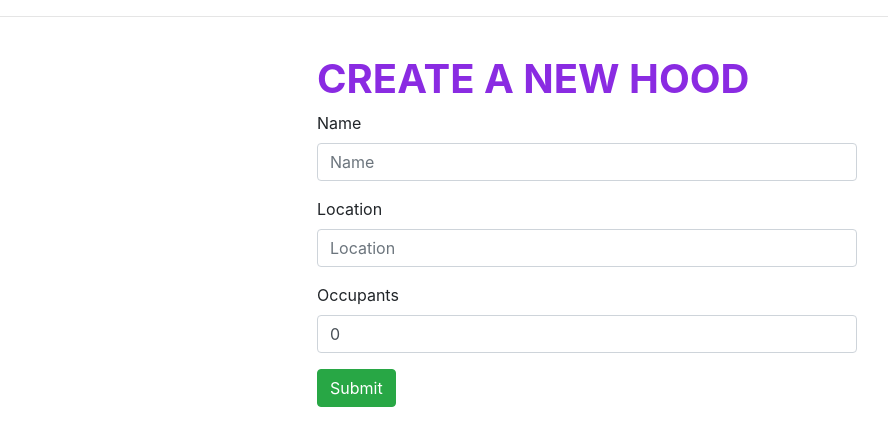
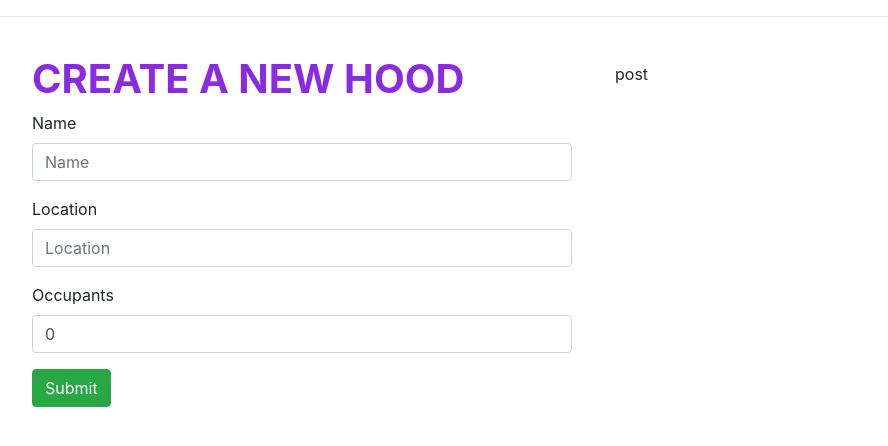
Before and after one commit to BeatriceWambui/my-neighbourhood, a Django app: page /hoods/ in a window 1280 px wide. Shown: the part 66-512 px from the top of the page, without its empty margins (53-941 px from the left). Run offline with Django 3.2, Linux system fonts and the light colour scheme; data that the repository does not hold is empty; some libraries are stand-ins or nearby versions.

Commit message:
style the index page and display the posts in the upload template

```diff
--- a/neighbour/templates/blueprint/upload.html
+++ b/neighbour/templates/blueprint/upload.html
@@ -5,22 +5,17 @@
 
 <div class="container" style="margin-top:3%">
     <div class="row">
-    <div class="col-md-3"></div>
-    <div class="col-md-6"  >
+      <div class="col-md-6"  >
         <h1><b> CREATE A NEW HOOD </b></h1>
     <form action="{% url 'neighbourhood' %}" method="POST" enctype="multipart/form-data">
         {% csrf_token %}
         {% bootstrap_form form layout='inline' %}
         <input class="btn btn-success" value="Submit" type="submit">
 
-    </form>
-    </div>
-
-    <div class="col-md-3" style="padding-bottom:27.6%"></div>
-    </div>
-    <div class="card-columns">
+    </form> <br>
+      <div class="card-columns">
     {% for biashara in business %}
-<div class="card" style="width: 20rem;">
+<div class="card" style="width: 14rem;">
     <div class="card-header">
       BUSINESSES
     </div>
@@ -28,12 +23,32 @@
       <li class="list-group-item">{{biashara.business_name}}</li>
       <li class="list-group-item">{{biashara.business_email}} </li>
     </ul>
-    <a href="{% url 'business' %}"> <button class="btn btn-default">add</button></a> &nbsp; &nbsp; &nbsp; &nbsp; &nbsp;
-    &nbsp; &nbsp; &nbsp; &nbsp; &nbsp; &nbsp; &nbsp; &nbsp; &nbsp; &nbsp; &nbsp; &nbsp; &nbsp; &nbsp; &nbsp; &nbsp; &nbsp; &nbsp;
-    <a href="/post"><button class="btn btn-default"> post</button></a>
+    <a href="{% url 'business' %}"> <button class="btn btn-default">add</button></a>
 
-  </div>
+
+  </div> <br>
 {% endfor%}
+
+</div>
+
+</div>
+
+<div class="col-md-6">
+{% for post in posts %}
+<div class="card" style="width: 30rem;">
+        <div class="card-header">
+            POSTS
+        </div>
+        <ul class="list-group list-group-flush">
+          <li class="list-group-item">{{post.title}}</li>
+          <li class="list-group-item">{{post.address}}</li>
+          <li class="list-group-item">{{post.description}} </li>
+        </ul>
+      </div>
+{% endfor %}
+<a href="/post"><button class="btn btn-default"> post</button></a>
+
+</div>
 </div>
 </div>
 
--- a/neighbour/templates/blueprint/users.html
+++ b/neighbour/templates/blueprint/users.html
@@ -28,7 +28,7 @@
 {%for user in users%}
 <div class="card" style="width: 20rem;">
     <div class="card-header">
-      OCCUPANTS
+      CHIEFS
     </div>
     <ul class="list-group list-group-flush">
       <li class="list-group-item">{{user.username}}</li>
--- a/neighbour/views.py
+++ b/neighbour/views.py
@@ -25,8 +25,7 @@ def signup(request):
 @login_required(login_url='/accounts/login/')
 def index(request):
     hood = Neighbourhood.objects.all()
-    posts = Post.objects.all()
-    return render(request,'blueprint/index.html',{'hood':hood,'posts':posts})
+    return render(request,'blueprint/index.html',{'hood':hood})
 
 @login_required
 def profile(request):
@@ -58,6 +57,7 @@ def ProfileDetailView(LoginRequiredMixin, DetailView):
 
 def neighbourhood(request):
     current_user = request.user
+    posts = Post.objects.all()
     business = Businesses.objects.all()
     if request.method == 'POST':
         form = NeighbourhoodForm(request.POST,request.FILES)
@@ -70,8 +70,7 @@ def neighbourhood(request):
             return redirect(index)
     else:
         form = NeighbourhoodForm()
-        business = Businesses.objects.all()
-    return render(request,'blueprint/upload.html',{'form':form,'business':business})
+    return render(request,'blueprint/upload.html',{'form':form,'business':business,'posts':posts})
 
 def user(request):
     current_user=request.user
```
Also changed, not shown: neighbour/templates/blueprint/index.html (+10 -23 lines), neighbour/templates/blueprint/specifichood.html (+14 -8 lines).
